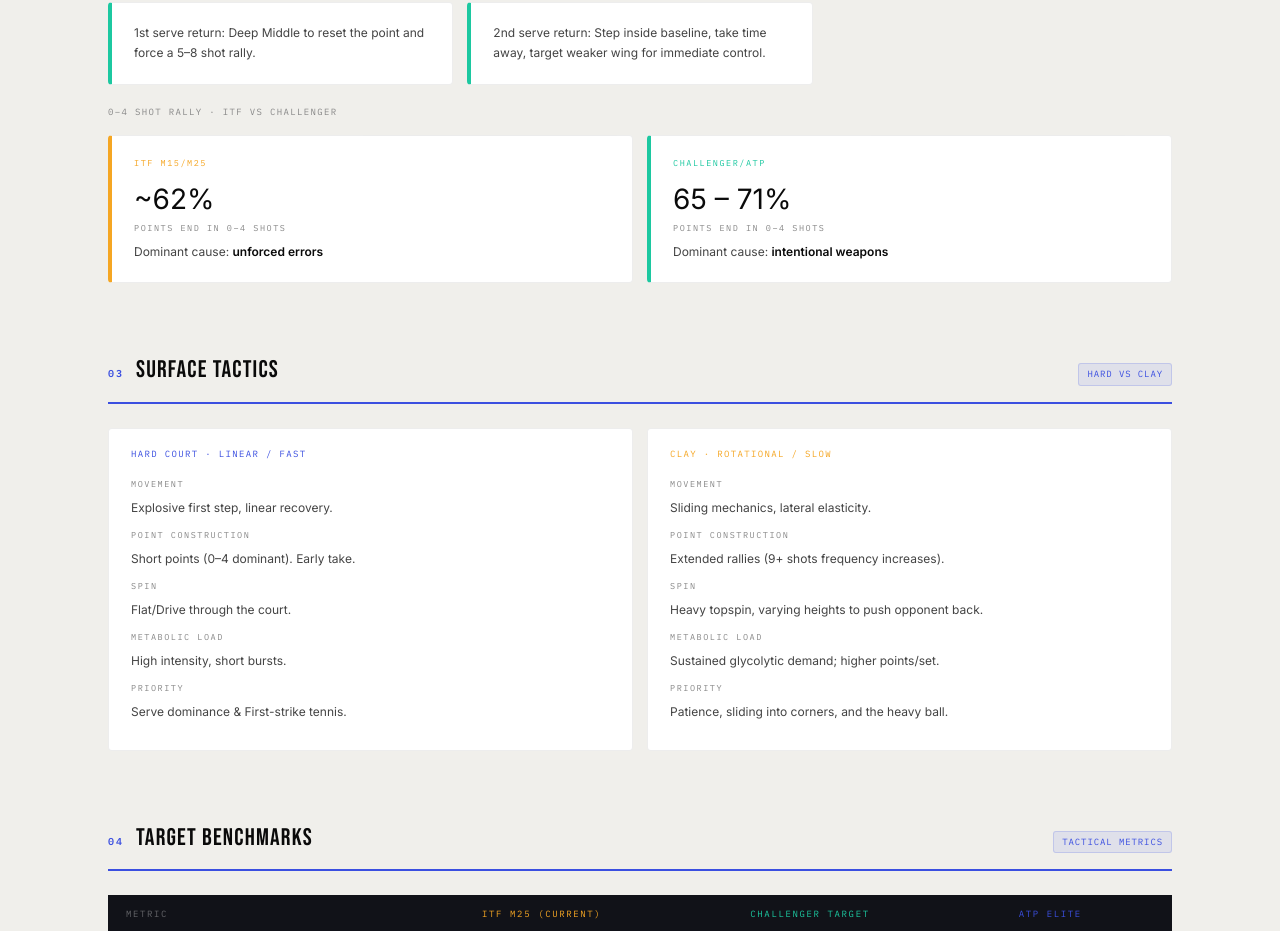
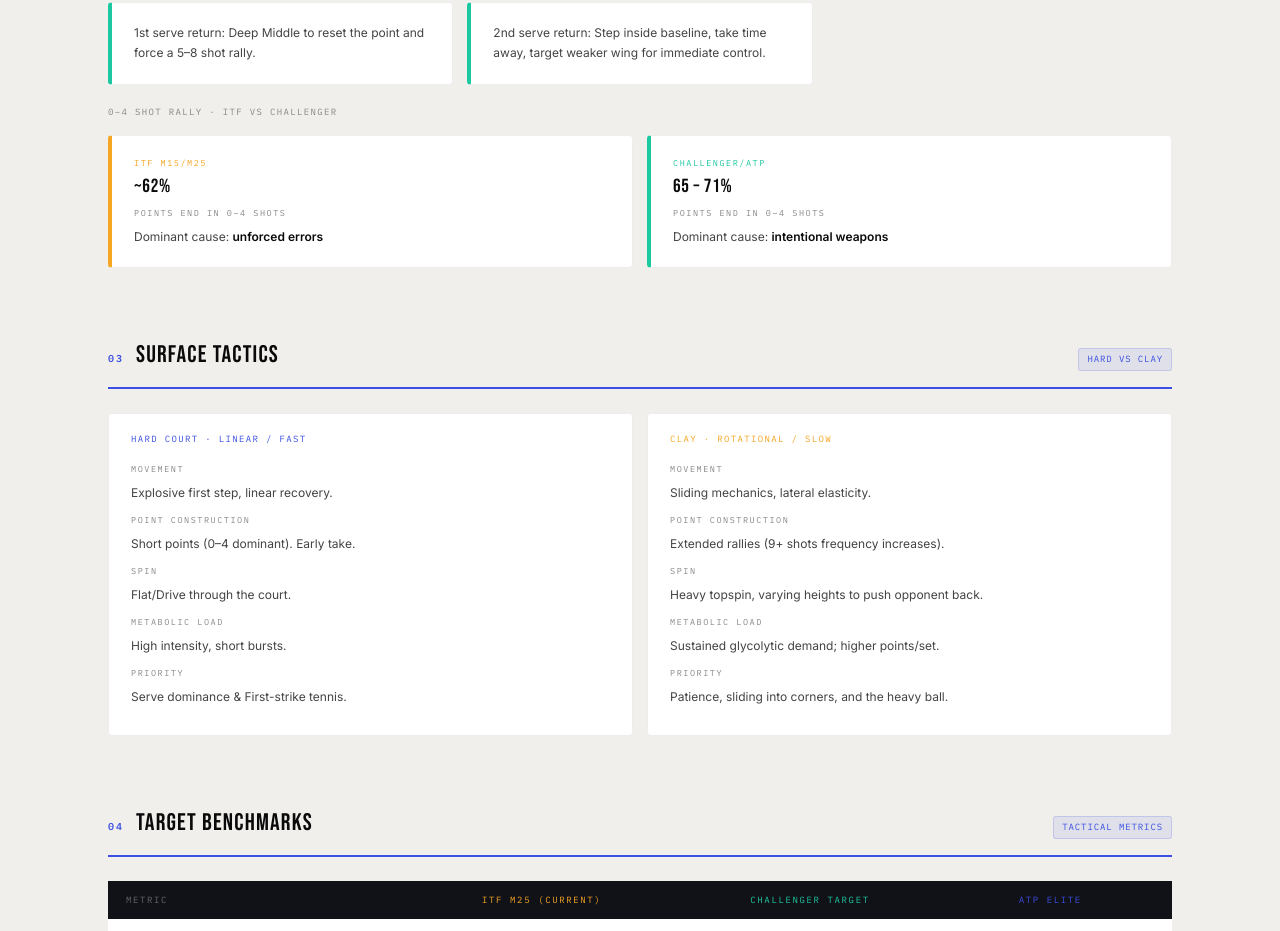
Before and after one commit to hmono/Luka-Tennis-Player, a Next.js app: page /tactics in a window 1280 px wide. Shown: the part 1058-1989 px from the top of the page. Built offline with nearby package versions, Linux system fonts and the light colour scheme.

Commit message:
fix: merge duplicate className attributes in tactics/page.tsx

```diff
--- a/app/tactics/page.tsx
+++ b/app/tactics/page.tsx
@@ -107,7 +107,7 @@ export default function TacticsPage() {
               {itfRally && (
                 <div className="insight-card ic-amber">
                   <span className="ins-tag" style={{ color: "var(--luka-itf)" }}>{itfRally.level}</span>
-                  <div className="ins-head" className="fs-28">{itfRally.pct_points_ending_here}</div>
+                  <div className="ins-head fs-28">{itfRally.pct_points_ending_here}</div>
                   <span className="ins-tag">points end in 0–4 shots</span>
                   <p className="ins-body">Dominant cause: <strong>{itfRally.dominant_cause}</strong></p>
                 </div>
@@ -115,7 +115,7 @@ export default function TacticsPage() {
               {chalRally && (
                 <div className="insight-card ic-teal">
                   <span className="ins-tag" style={{ color: "var(--luka-challenger)" }}>{chalRally.level}</span>
-                  <div className="ins-head" className="fs-28">{chalRally.pct_points_ending_here}</div>
+                  <div className="ins-head fs-28">{chalRally.pct_points_ending_here}</div>
                   <span className="ins-tag">points end in 0–4 shots</span>
                   <p className="ins-body">Dominant cause: <strong>{chalRally.dominant_cause}</strong></p>
                 </div>
```
